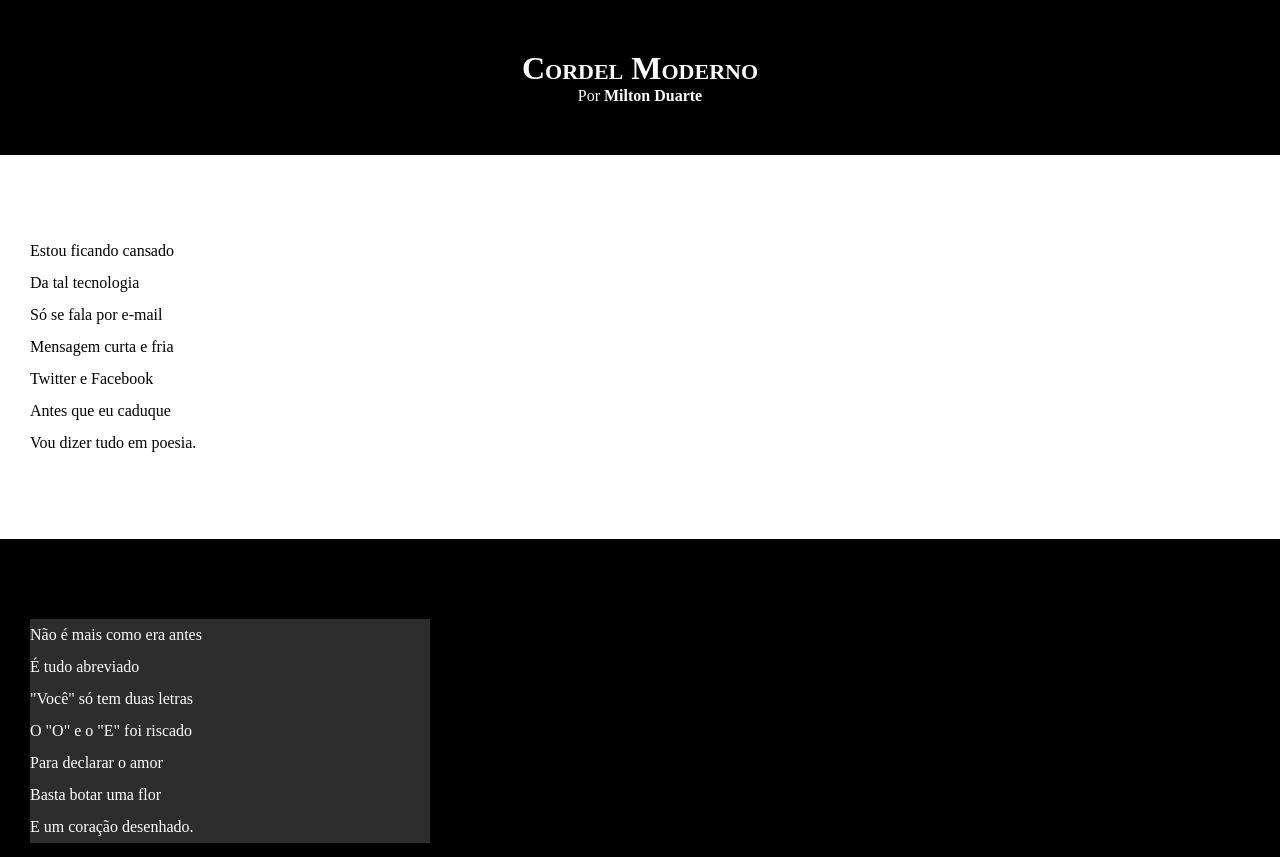
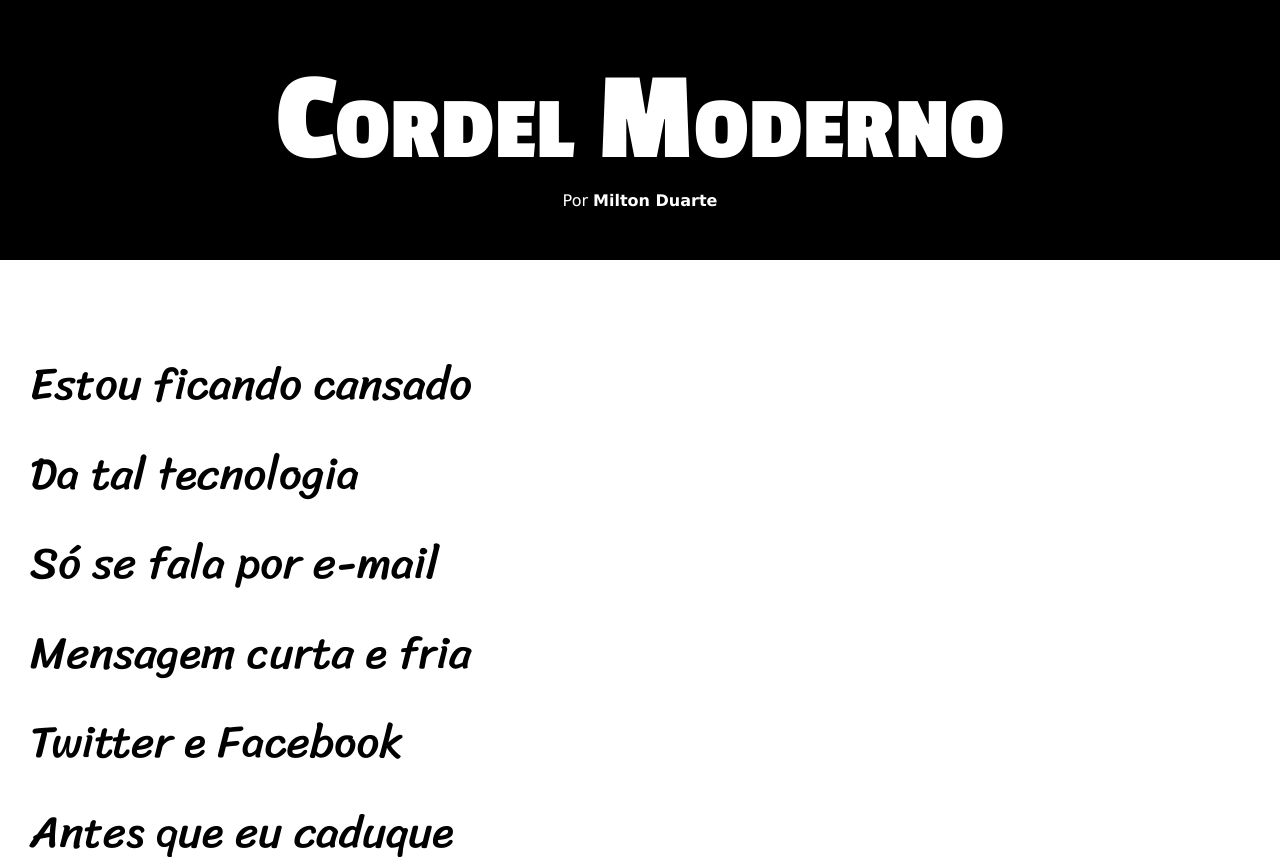
Before and after one commit to jacsonluizdev/Projeto-Cordel, a plain HTML site: page index.html in a window 1280 px wide. Shown: the top 857 px of the page. Drawn offline with Linux system fonts and the light colour scheme.

Commit message:
Atualização de estilos.

```diff
--- a/style.css
+++ b/style.css
@@ -1,4 +1,14 @@
 @charset "UTF-8";
+
+@import url('https://fonts.googleapis.com/css2?family=Passion+One:wght@400;700;900&display=swap');
+
+@import url('https://fonts.googleapis.com/css2?family=Sriracha&display=swap');
+
+:root{
+    --fonte1: Verdana, Geneva, Tahoma, sans-serif;
+    --fonte2: 'Passion One', cursive;
+    --fonte3: 'Sriracha', cursive;
+}
 
 *{
     margin: 0px;
@@ -7,18 +17,23 @@
 html, body{
     min-height: 100vh;
     background-color: darkgray;
+    font-family: var(--fonte1);
 }
 
 header{
     background-color: black;
     color: white;
     text-align: center;
+
 }
 
 header > h1{
     padding-top: 50px;
     font-variant: small-caps;/*Coloca tudo em maiusculo mas mantem as primeiras letras maiores.*/
     /*text-transform: uppercase; - Coloca todas as letras em maiusculo.*/
+    font-family: var(--fonte2);
+    font-size: 10vw;/*Desta forma o tamanho da letra se adaptara ao tamanho da tela vw = Largura da ViewPort*/
+
 }
 
 header > p{
@@ -41,6 +56,8 @@ section{
     padding-bottom: 10vh;
     line-height: 2em;
     padding-left: 30px;
+    font-family: var(--fonte3);
+    font-size: 3.5vw;
 }
 
 section.normal{
@@ -55,8 +72,8 @@ section.imagem{
 
 section.imagem > p{
     background-color: rgb(46, 45, 45);
-    width: 400px;
-
+    display: inline-block;
+    padding: 5px;
 }
 
 footer{
```
